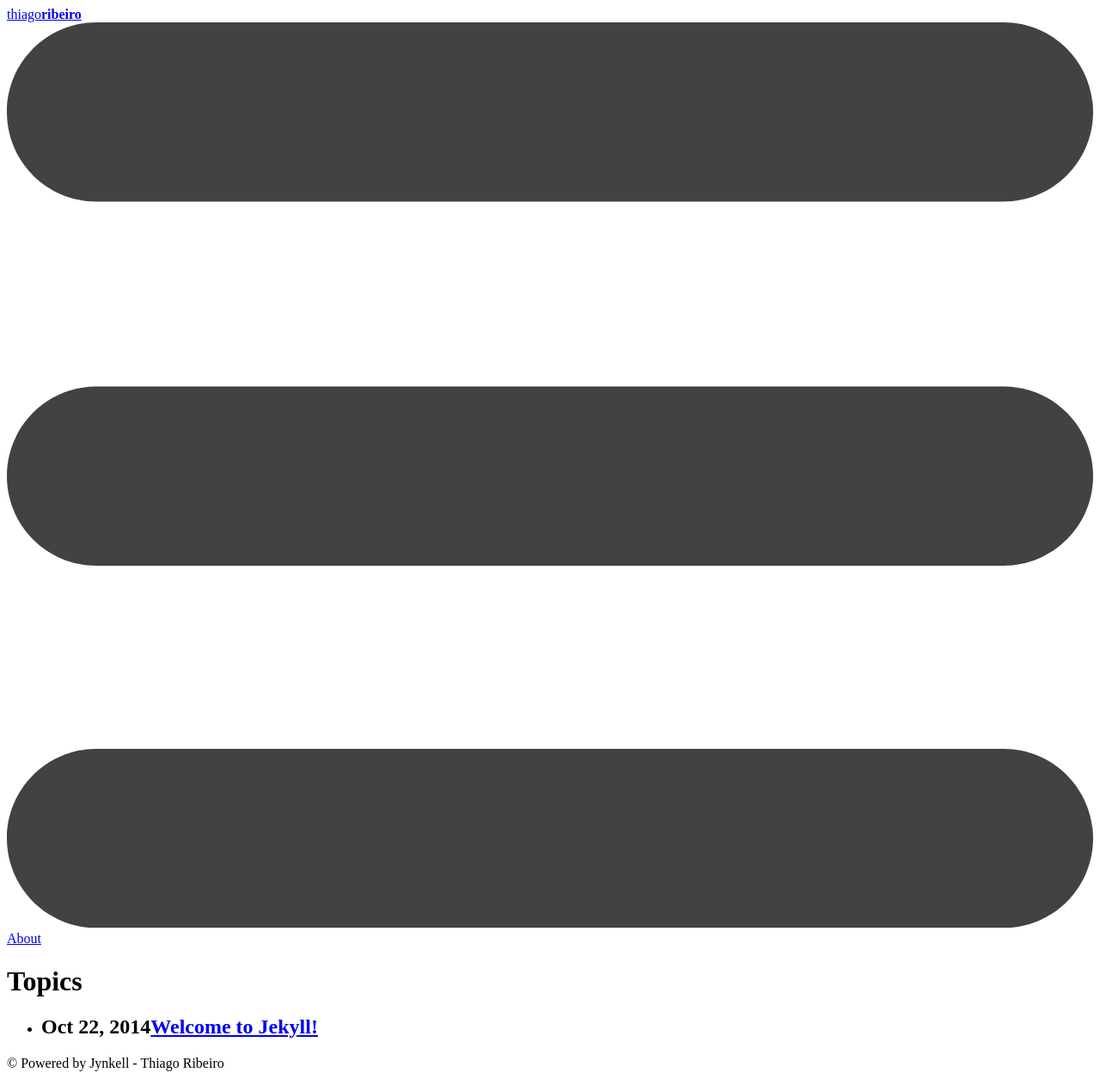
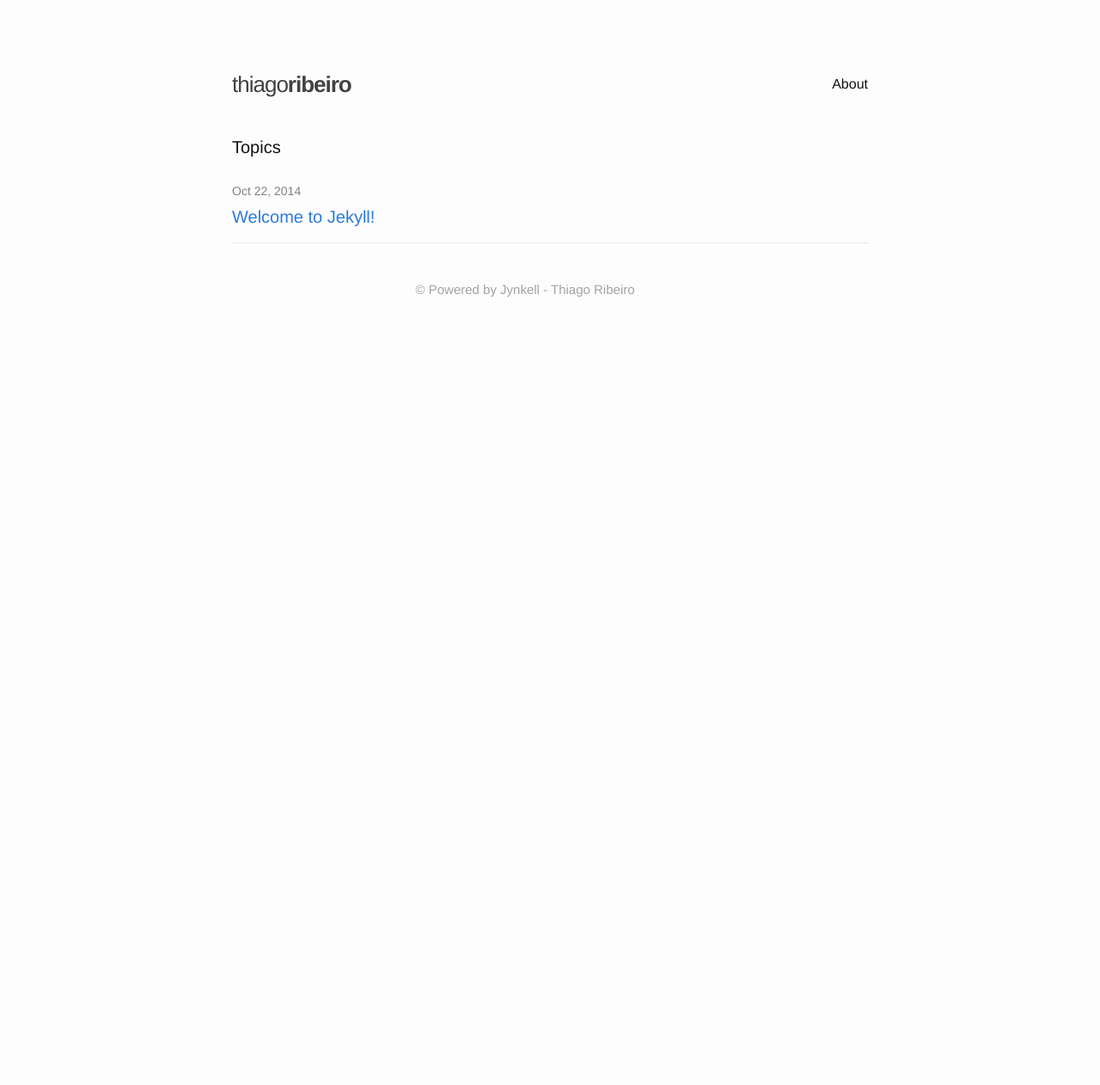
Before and after one commit to tolribeiro/mywebsite, a Jekyll site: the page built from index.html, in a window 1280 px wide. Shown: the whole page at 86% size. Built offline with Jekyll 4.4.1, drawn with Linux system fonts in a browser that asks for light colours; after the commit the page ends 900 px from its top, so only the background shows below that.

```diff
--- a/_config.yml
+++ b/_config.yml
@@ -3,7 +3,7 @@ title: thiago<b>ribeiro</b>
 email: your-email@domain.com
 description: > # this means to ignore newlines until "baseurl:"
    Experiences, tutorials and code from a Computer Engineering student at University of Pernambuco.
-baseurl: mywebsite # the subpath of your site, e.g. /blog/
+baseurl: /mywebsite # the subpath of your site, e.g. /blog/
 url: http://tolribeiro.github.io # the base hostname & protocol for your site
 twitter_username: jekyllrb
 github_username:  jekyll
```
